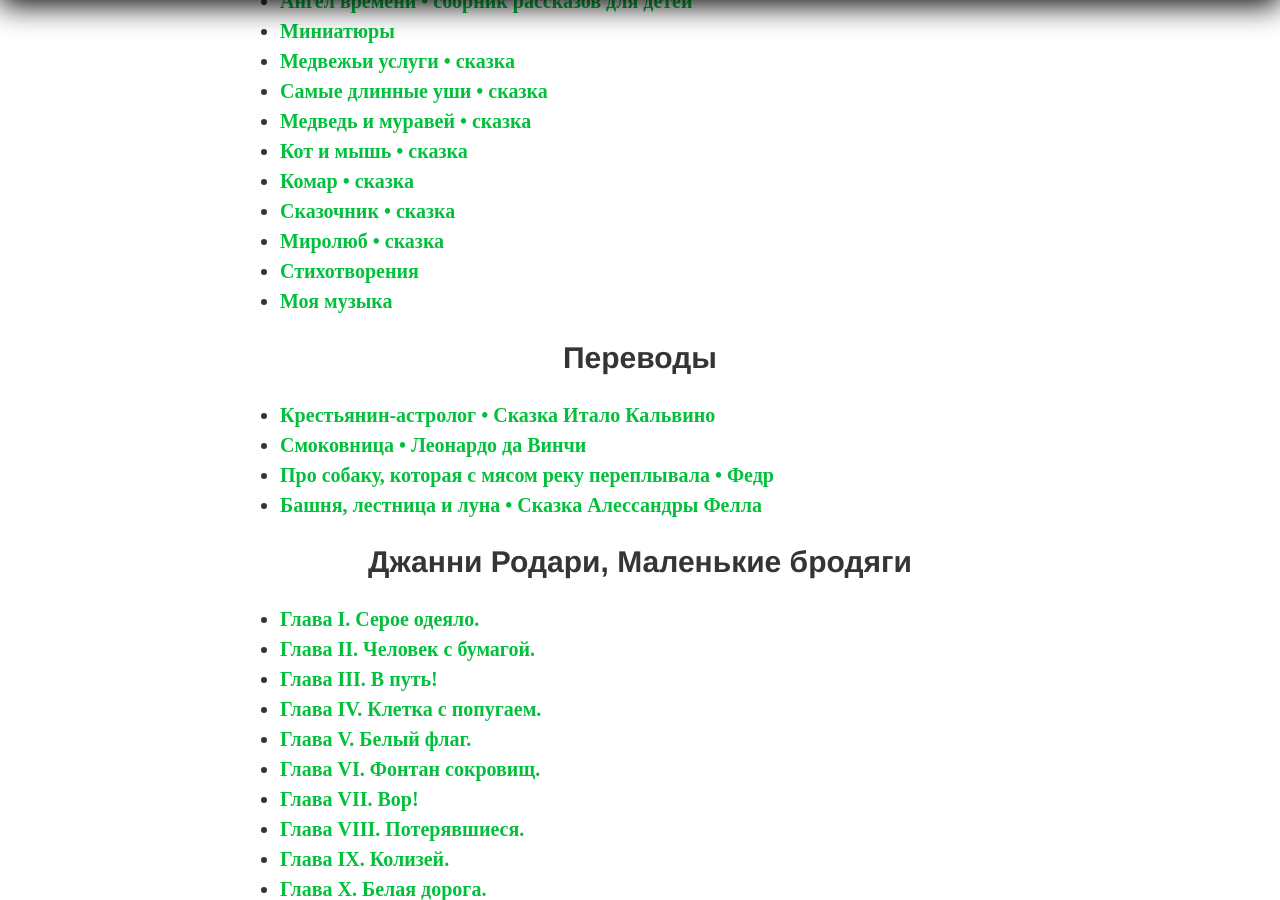
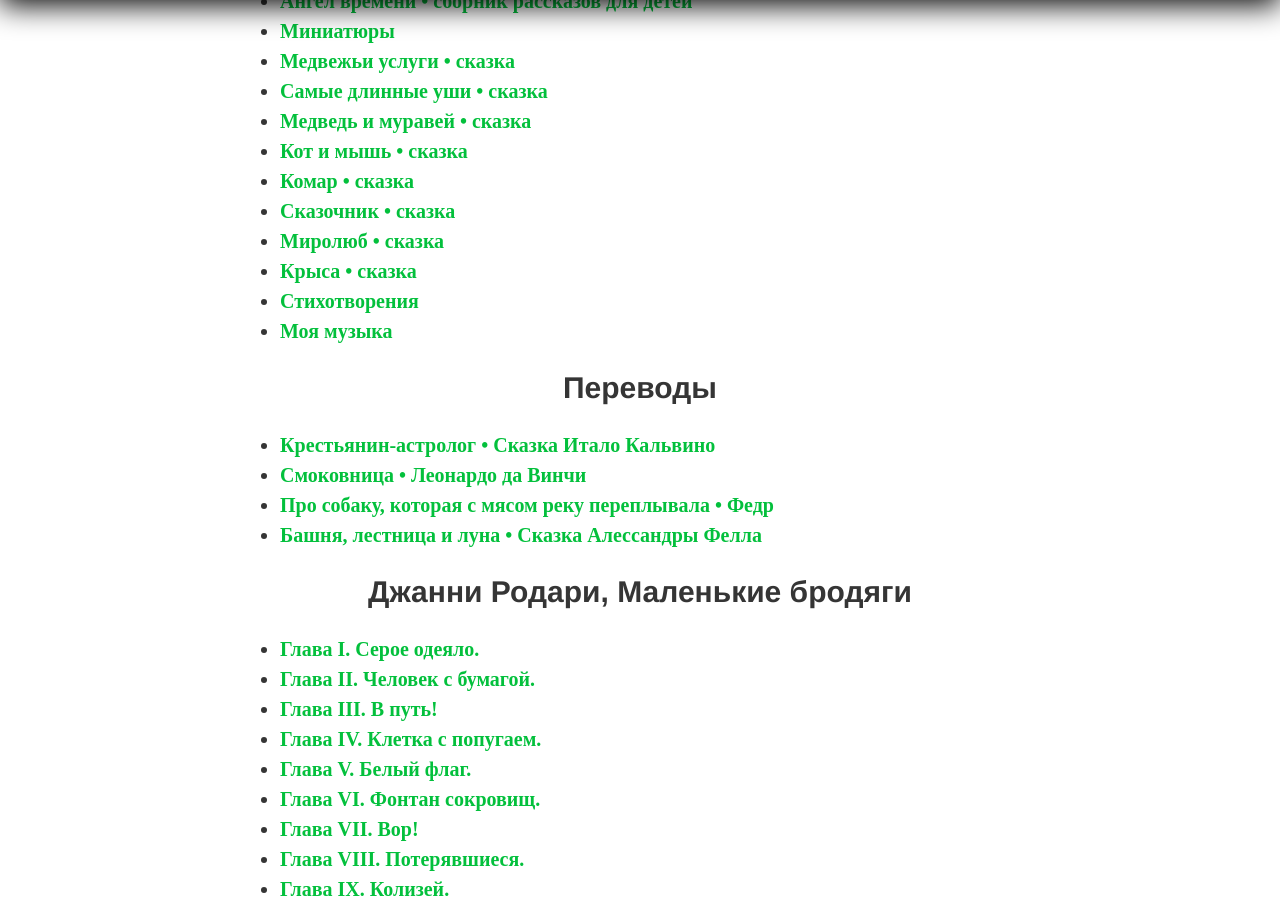
Before and after one commit to postolny/postolny.github.io, a Jekyll site: the page built from _pages/indice.html, in a window 1280 px wide and 900 px high, scrolled down 629 px. Built offline with Jekyll 4.4.1, drawn with Linux system fonts in a browser that asks for light colours.

Commit message:
Add files via upload

```diff
--- a/_data/indice.yml
+++ b/_data/indice.yml
@@ -23,6 +23,8 @@
         url: /skazochnik/
       - page: Миролюб • сказка
         url: /mirolyub/
+      - page: Крыса • сказка
+        url: /krysa/
       - page: Стихотворения
         url: /poesia/
       - page: Моя музыка
```
